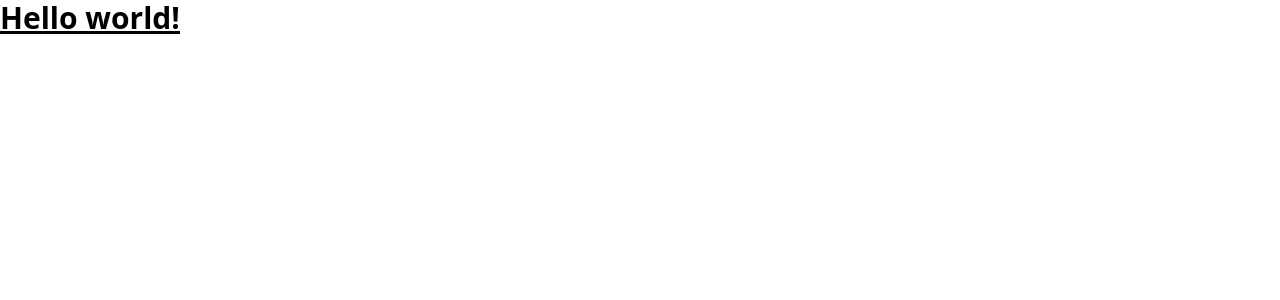
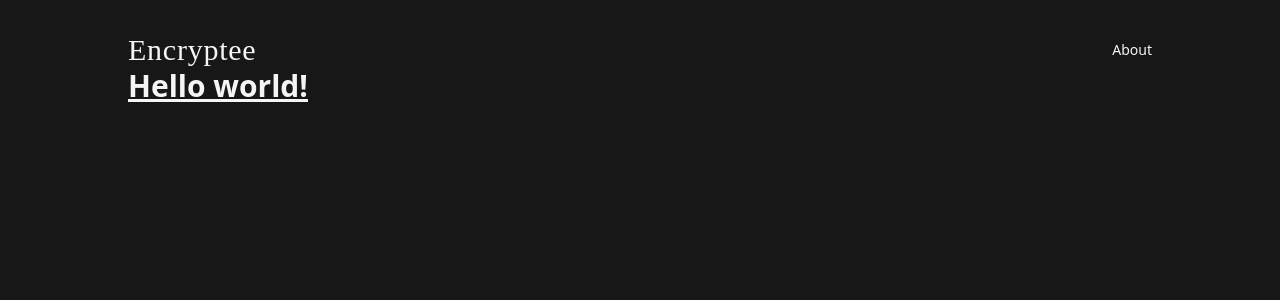
Before and after one commit to marcelgundermann/encryptee, a SvelteKit app: page / in a window 1280 px wide. Shown: the top 300 px of the page. Built offline with nearby package versions, Linux system fonts and the light colour scheme.

Commit message:
feat: add Header

```diff
--- a/src/app.css
+++ b/src/app.css
@@ -1,3 +1,7 @@
 @tailwind base;
 @tailwind components;
 @tailwind utilities;
+
+html {
+    @apply bg-neutral-900 text-neutral-100;
+  }
--- /dev/null
+++ b/src/lib/components/Header.svelte
@@ -0,0 +1,6 @@
+<header class="flex justify-between items-center">
+	<div class="font-cal text-3xl tracking-wide">Encryptee</div>
+	<div class="text-sm">
+		<div>About</div>
+	</div>
+</header>
--- a/src/routes/+layout.svelte
+++ b/src/routes/+layout.svelte
@@ -1,6 +1,11 @@
 <script>
 	import '../app.css';
 	import 'cal-sans';
+
+	import Header from '$lib/components/Header.svelte';
 </script>
 
-<slot />
+<main class="max-w-screen-lg mx-auto py-8">
+	<Header />
+	<slot />
+</main>
```
